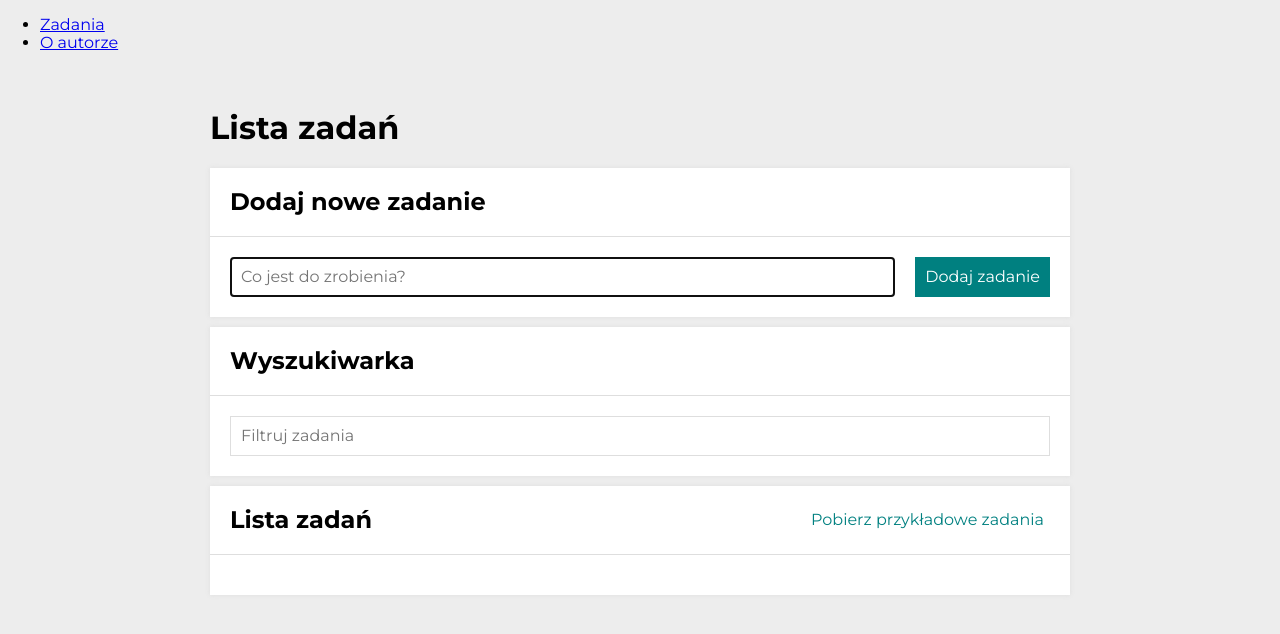
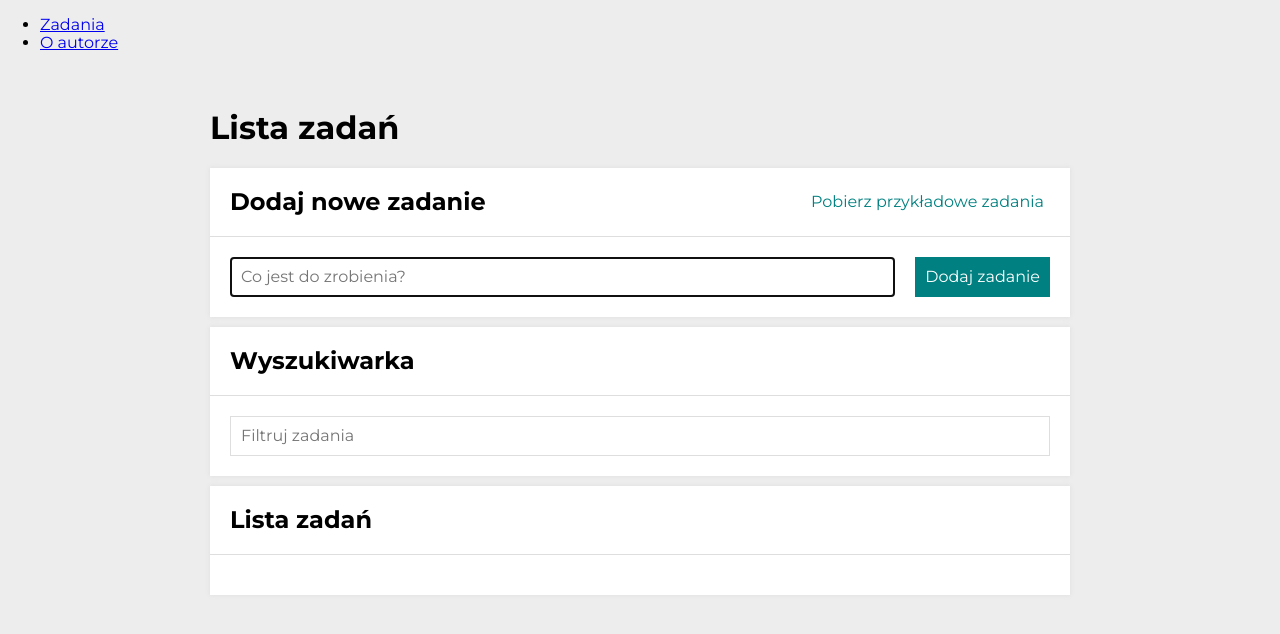
Before and after one commit to krystian-kazmierczak/todo-list-react, a React (Create React App) app: page /autor#/zadania in a window 1280 px wide. Shown: the top 634 px of the page. Built offline with nearby package versions, Linux system fonts and the light colour scheme.

Commit message:
download example tasks button moved to first section

```diff
--- a/src/features/tasks/TasksPage/Buttons/styled.js
+++ b/src/features/tasks/TasksPage/Button/styled.js
@@ -1,6 +1,6 @@
 import styled from "styled-components";
 
-export const StyledButtons = styled.div`
+export const Wrapper = styled.div`
   display: flex;
   flex-wrap: wrap;
 `;
--- a/src/features/tasks/TasksPage/Buttons/index.js
+++ b/src/features/tasks/TasksPage/Buttons/index.js
@@ -1,28 +1,28 @@
 import { useSelector, useDispatch } from "react-redux";
 import {
-  fetchExampleTasks,
   selectAreTasksEmpty,
   selectHideDoneTasks,
   selectIsEveryTaskDone,
+  selectTasks,
   setAllTaskDone,
   toggleHideDoneTasks,
 } from "../../tasksSlice";
-import { StyledButtons, Button } from "./styled";
+import { Wrapper, Button } from "../Button/styled";
 
 const Buttons = () => {
+  const tasks = useSelector(selectTasks);
   const areTasksEmpty = useSelector(selectAreTasksEmpty);
   const isEveryTaskDone = useSelector(selectIsEveryTaskDone);
   const hideDoneTasks = useSelector(selectHideDoneTasks);
   const dispatch = useDispatch();
 
   return (
-    <StyledButtons>
-      <Button onClick={() => dispatch(fetchExampleTasks())}>
-        Pobierz przykładowe zadania
-      </Button>
+    <Wrapper>
       {!areTasksEmpty && (
         <>
-          <Button onClick={() => dispatch(toggleHideDoneTasks())}>
+          <Button onClick={() => {
+            if (tasks.some((task) => task.done)){
+            dispatch(toggleHideDoneTasks())}}}>
             {hideDoneTasks ? "Pokaż" : "Ukryj"} ukończone
           </Button>
           <Button
@@ -33,7 +33,7 @@ const Buttons = () => {
           </Button>
         </>
       )}
-    </StyledButtons>
+    </Wrapper>
   )
 };
 
--- /dev/null
+++ b/src/features/tasks/TasksPage/FechtExampleTasksButton/index.js
@@ -0,0 +1,18 @@
+import { useDispatch } from "react-redux";
+import { fetchExampleTasks } from "../../tasksSlice";
+import { Wrapper, Button } from "../Button/styled";
+
+const FechtExampleTasksButton = () => {
+
+    const dispatch = useDispatch();
+
+    return (
+      <Wrapper>
+        <Button onClick={() => dispatch(fetchExampleTasks())}>
+          Pobierz przykładowe zadania
+        </Button>
+      </Wrapper>
+    )
+  };
+
+  export default FechtExampleTasksButton;
--- a/src/features/tasks/TasksPage/index.js
+++ b/src/features/tasks/TasksPage/index.js
@@ -5,13 +5,18 @@ import Section from "../../../common/Section";
 import Header from "../../../common/Header";
 import Container from "../../../common/Container/styled";
 import Search from "./Search";
+import FechtExampleTasksButton from "./FechtExampleTasksButton";
 
 export default function TasksPage() {
   return (
     <Container>
       <Header title="Lista zadań" />
 
-      <Section title="Dodaj nowe zadanie" body={<Form />} />
+      <Section
+        title="Dodaj nowe zadanie"
+        body={<Form />}
+        extraContent={<FechtExampleTasksButton />}
+      />
 
       <Section title="Wyszukiwarka" body={<Search />} />
 
```
